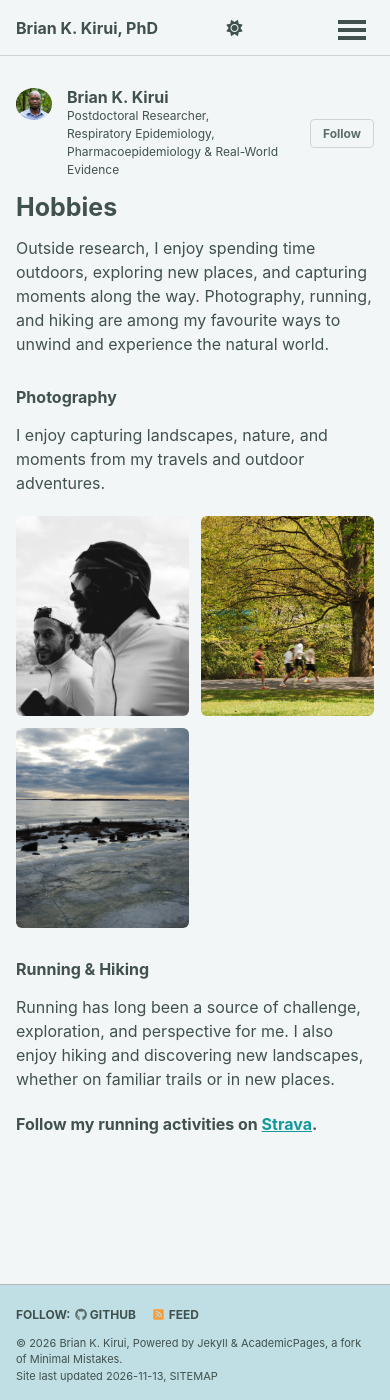
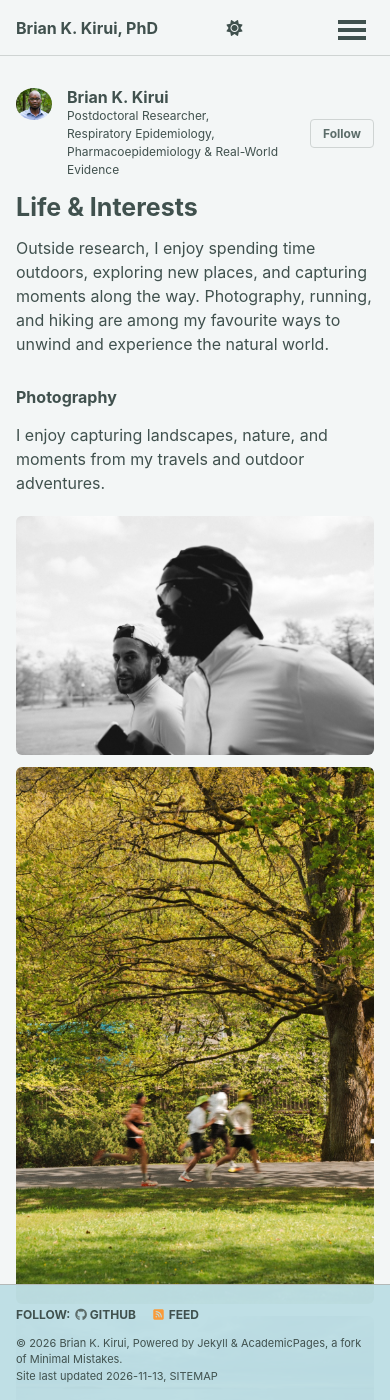
Before and after one commit to BrianKibiwott/briankibiwott.github.io, a Jekyll site: the page built from _pages/hobbies.md, in a window 390 px wide and 1400 px high. Built offline with Jekyll 4.4.1, drawn with Linux system fonts in a browser that asks for light colours; a script bundle is joined from its source files by our own code; library files that are not in the unit come from our copies.

Commit message:
Update academic website 20261112 Update life & interests 20261113

```diff
--- a/_data/navigation.yml
+++ b/_data/navigation.yml
@@ -20,7 +20,7 @@ main:
 #  - title: "Portfolio"
 #    url: /portfolio/
 
-  - title: "Hobbies"
+  - title: "Life & Interests"
     url: /hobbies/
 
   - title: "CV"
--- a/_pages/hobbies.md
+++ b/_pages/hobbies.md
@@ -1,6 +1,6 @@
 ---
 layout: archive
-title: "Hobbies"
+title: "Life & Interests"
 permalink: /hobbies/
 author_profile: true
 ---
@@ -10,17 +10,13 @@ Outside research, I enjoy spending time outdoors, exploring new places, and capt
 
 I enjoy capturing landscapes, nature, and moments from my travels and outdoor adventures.
 
-
 <div class="photo-gallery">
   <img src="/images/hobbies/photo1.jpg" alt="Runners outdoors in black and white" loading="lazy">
   <img src="/images/hobbies/photo2.jpg" alt="Runners in a green park" loading="lazy">
   <img src="/images/hobbies/photo4.JPG" alt="Coastal landscape beneath a cloudy sky" loading="lazy">
 </div>
 
-
-
-### Running & Hiking
-
-Running has long been a source of challenge, exploration, and perspective for me. I also enjoy hiking and discovering new landscapes, whether on familiar trails or in new places.
-
-**Follow my running activities on [Strava](https://www.strava.com/athletes/119102801).**
+<div class="photo-gallery">
+  <img src="photo1.jpg" alt="Photo 1">
+  <img src="photo2.jpg" alt="Photo 2">
+  <img src="photo3.jpg" alt="Photo 3">
--- a/assets/css/main.scss
+++ b/assets/css/main.scss
@@ -53,7 +53,7 @@
 
 .photo-gallery {
   display: grid;
-  grid-template-columns: repeat(3, minmax(0, 1fr));
+  grid-template-columns: repeat(2, minmax(0, 1fr));
   gap: 12px;
   margin: 20px 0;
 }
@@ -61,13 +61,26 @@
 .photo-gallery img {
   display: block;
   width: 100%;
-  height: 200px;
+  height: 280px;
   object-fit: cover;
   border-radius: 6px;
 }
 
+/* Make the third photograph span both columns */
+.photo-gallery img:nth-child(3) {
+  grid-column: 1 / -1;
+  height: 340px;
+}
+
+/* Mobile layout */
 @media (max-width: 600px) {
   .photo-gallery {
-    grid-template-columns: repeat(2, minmax(0, 1fr));
+    grid-template-columns: 1fr;
+  }
+
+  .photo-gallery img,
+  .photo-gallery img:nth-child(3) {
+    grid-column: auto;
+    height: auto;
   }
 }
```
Also changed, not shown: 8 other files.
